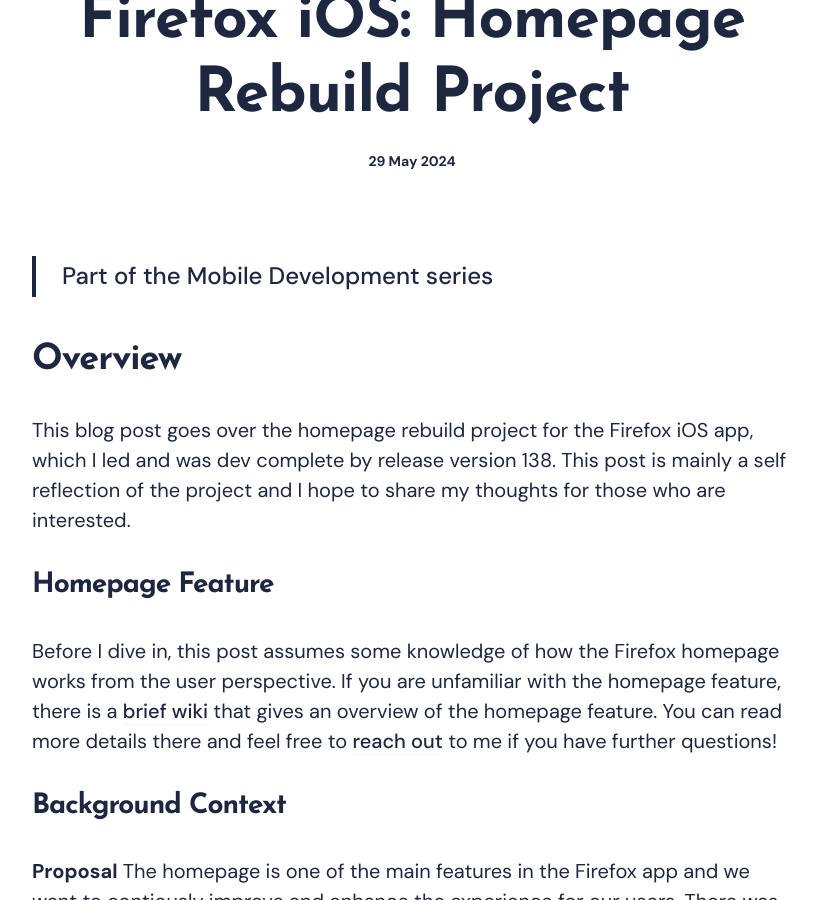
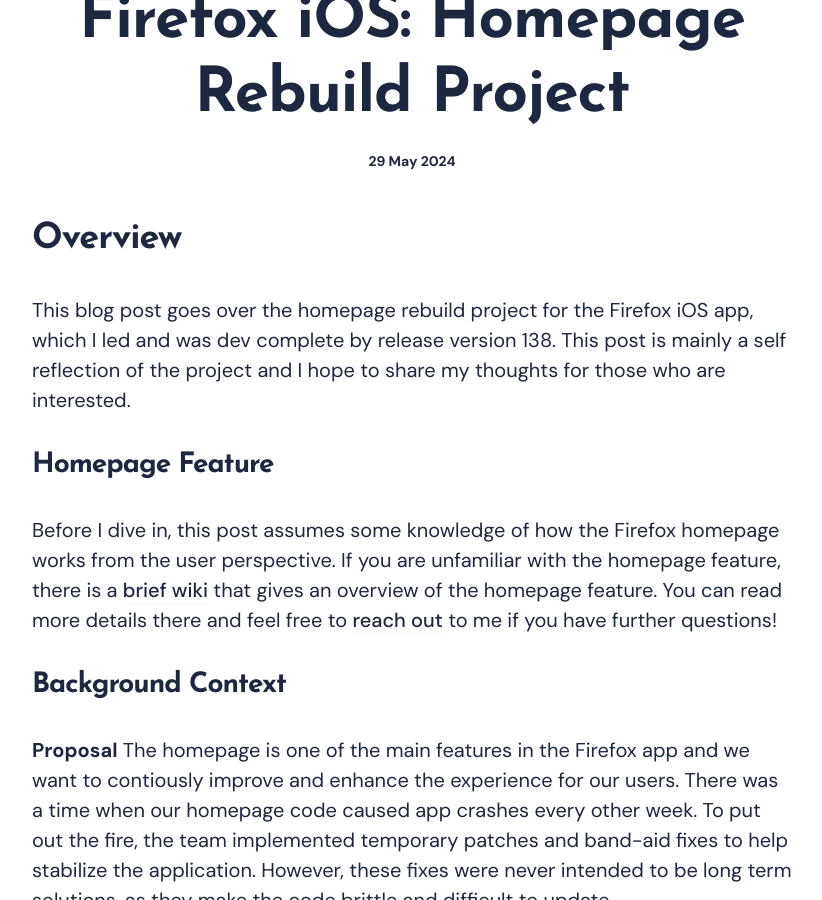
Before and after one commit to cyndichin/cyndichin.github.io, a Jekyll site: the page built from _posts/2025-05-29-homepageRebuildProject.markdown, in a window 1280 px wide and 900 px high, scrolled down 333 px. Shown: the whole window, without its empty margins (228-1050 px from the left). Built offline with Jekyll 4.4.1, drawn with Linux system fonts in a browser that asks for light colours; nearby versions of some CDN libraries.

```diff
--- a/_posts/2025-05-29-homepageRebuildProject.markdown
+++ b/_posts/2025-05-29-homepageRebuildProject.markdown
@@ -2,11 +2,9 @@
 layout: post
 title:  "Firefox iOS: Homepage Rebuild Project"
 date:   2024-05-29 7:08:25
-image:  '/images/ios/main.jpeg'
+image:  '/images/ios/firefox.png'
 tags:   [ios, swift, mobile, firefox, homepage]
 ---
-
-> Part of the Mobile Development series
 
 # Overview
 This blog post goes over the homepage rebuild project for the Firefox iOS app, which I led and was dev complete by release version 138. This post is mainly a self reflection of the project and I hope to share my thoughts for those who are interested.
```
Also changed, not shown: images/ios/firefox.png (added).
